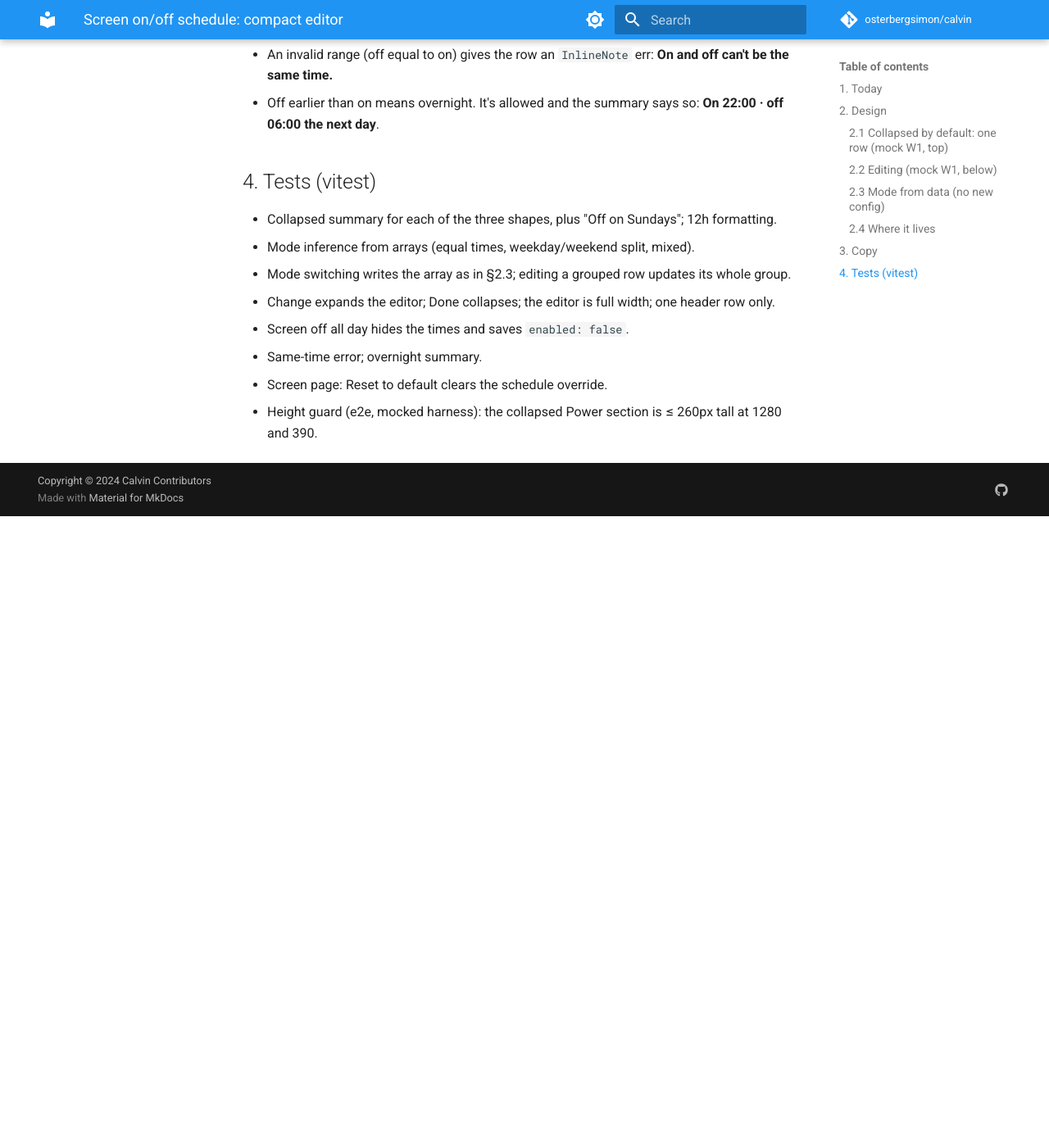
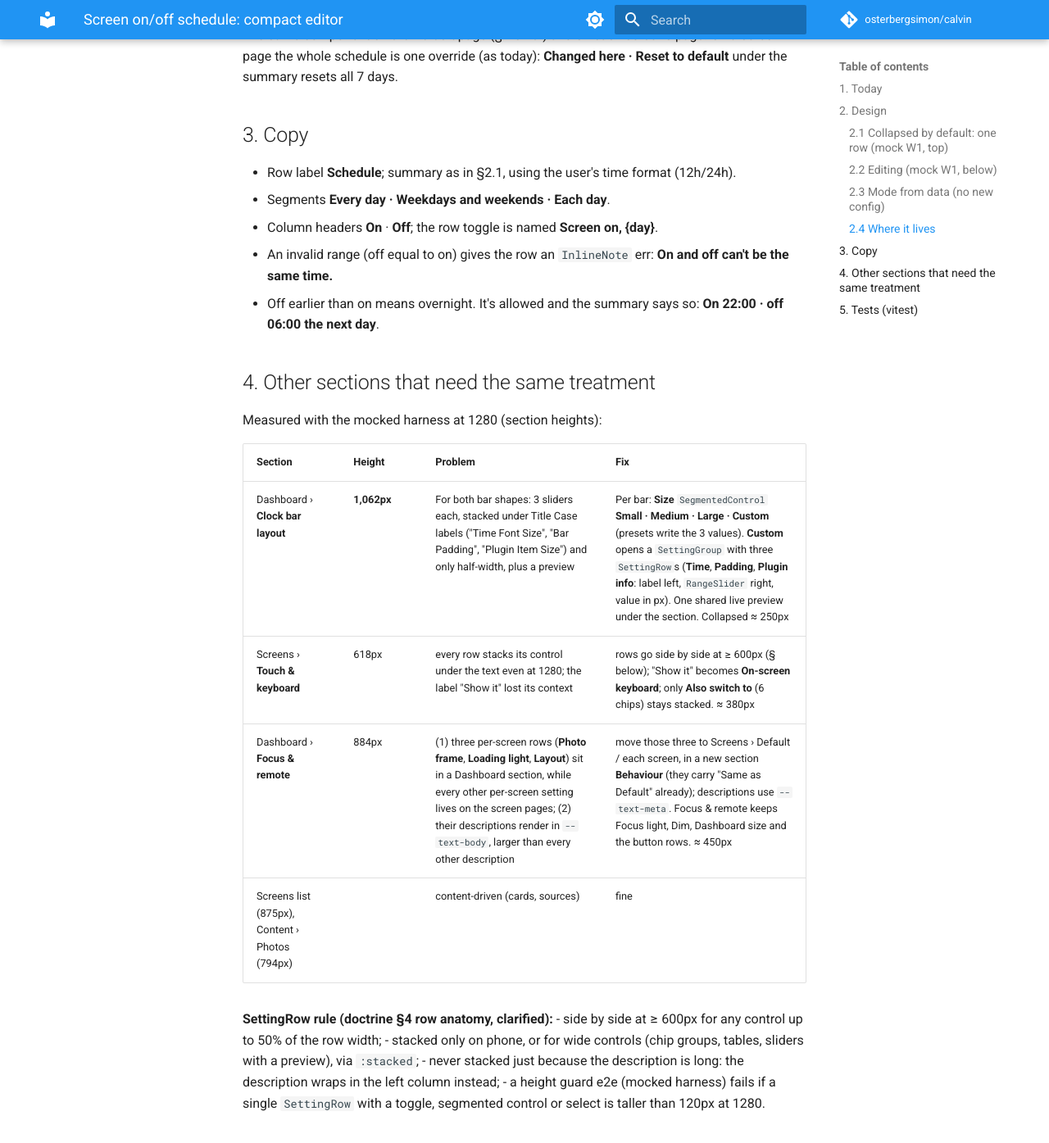
Before and after one commit to osterbergsimon/calvin, an MkDocs documentation site: the page built from docs/design/2026-11-01-screen-schedule.md, in a window 1280 px wide and 1400 px high, scrolled down 2053 px. Shown: the top 1395 px of the window at 82% size. Built offline with MkDocs 1.6.1 and Material for MkDocs 9.7.7, drawn with Linux system fonts in a browser that asks for light colours; comment, search, counter and statistics services are not loaded; before the commit the page ends 2683 px from its top, so only the background shows below that; some of the changed text lies outside the part shown.

Commit message:
docs(design): schedule on doctrine blocks (FieldTable, ToggleSwitch); other bloated sections

```diff
--- a/docs/design/2026-11-01-screen-schedule.md
+++ b/docs/design/2026-11-01-screen-schedule.md
@@ -37,12 +37,23 @@
    - Every day: 1 row, **Every day**.
    - Weekdays and weekends: 2 rows, **Mon–Fri** and **Sat–Sun**.
    - Each day: 7 rows, **Mon** … **Sun** (week order follows **Week starts on**).
-3. A row is 48px: the day label (`--text-label`, 4.5rem wide), then two `TextField type="time"` (`step` 900, i.e.
-   15-minute steps, `--control-height`, no per-field label; the accessible name is "Monday on" / "Monday off"), then
-   a **Screen off all day** check on the right (P3 native checkbox with `accent-color: var(--focus)` until a
-   shared checkbox exists). When checked, the two times hide and the row reads **Off all day** in `--ink-3`.
+3. A row is `--touch-target` tall:
+   - the day label (`--text-label`, 4.5rem wide);
+   - two `TextField type="time"` (`step` 900, i.e. 15-minute steps; `--control-height`; no per-field label; the
+     accessible name is "Monday on" / "Monday off");
+   - a `ToggleSwitch` on the right, accessible name **Screen on, Monday**. Off hides the two times and the row reads
+     **Off all day** in `--ink-3`.
 4. **Done** (`Button secondary sm`) collapses back to the summary. Changes save as you go (existing autosave), so
    Done only closes.
+
+**Doctrine blocks only, with no `<style>` in the feature:**
+- `SettingRow` for the summary row (label, summary as description, `Button` as control);
+- `SettingGroup` for the editor;
+- `SegmentedControl`, `TextField`, `ToggleSwitch`, `Button`, and `InlineNote` for the error;
+- the table is a **new block, `ui/FieldTable.vue`**: rows of label + controls, one header row, `--gap-inline`
+  between cells, `--touch-target` rows, `--text-meta` headers, stacking to label-over-controls under 360px. It gets a
+  gallery entry and leaves `DisplayScheduleGrid.vue` off the `settingsNoStyle` / `controlLint` allowlists. Any later
+  "same fields per row" editor reuses it.
 
 Heights: Every day ≈ 150px, Weekdays and weekends ≈ 200px, Each day ≈ 420px. All full width, so the phone shows the
 same table: day 4.5rem + two 7rem time fields fit 390px.
@@ -70,17 +81,36 @@
 
 - Row label **Schedule**; summary as in §2.1, using the user's time format (12h/24h).
 - Segments **Every day · Weekdays and weekends · Each day**.
-- Column headers **On** · **Off**; check **Screen off all day**.
+- Column headers **On** · **Off**; the row toggle is named **Screen on, {day}**.
 - An invalid range (off equal to on) gives the row an `InlineNote` err: **On and off can't be the same time.**
 - Off earlier than on means overnight. It's allowed and the summary says so: **On 22:00 · off 06:00 the next day**.
 
-## 4. Tests (vitest)
+## 4. Other sections that need the same treatment
+
+Measured with the mocked harness at 1280 (section heights):
+
+| Section | Height | Problem | Fix |
+|---|---|---|---|
+| Dashboard › **Clock bar layout** | **1,062px** | For both bar shapes: 3 sliders each, stacked under Title Case labels ("Time Font Size", "Bar Padding", "Plugin Item Size") and only half-width, plus a preview | Per bar: **Size** `SegmentedControl` **Small · Medium · Large · Custom** (presets write the 3 values). **Custom** opens a `SettingGroup` with three `SettingRow`s (**Time**, **Padding**, **Plugin info**: label left, `RangeSlider` right, value in px). One shared live preview under the section. Collapsed ≈ 250px |
+| Screens › **Touch & keyboard** | 618px | every row stacks its control under the text even at 1280; the label "Show it" lost its context | rows go side by side at ≥ 600px (§ below); "Show it" becomes **On-screen keyboard**; only **Also switch to** (6 chips) stays stacked. ≈ 380px |
+| Dashboard › **Focus & remote** | 884px | (1) three per-screen rows (**Photo frame**, **Loading light**, **Layout**) sit in a Dashboard section, while every other per-screen setting lives on the screen pages; (2) their descriptions render in `--text-body`, larger than every other description | move those three to Screens › Default / each screen, in a new section **Behaviour** (they carry "Same as Default" already); descriptions use `--text-meta`. Focus & remote keeps Focus light, Dim, Dashboard size and the button rows. ≈ 450px |
+| Screens list (875px), Content › Photos (794px) | | content-driven (cards, sources) | fine |
+
+**SettingRow rule (doctrine §4 row anatomy, clarified):**
+- side by side at ≥ 600px for any control up to 50% of the row width;
+- stacked only on phone, or for wide controls (chip groups, tables, sliders with a preview), via `:stacked`;
+- never stacked just because the description is long: the description wraps in the left column instead;
+- a height guard e2e (mocked harness) fails if a single `SettingRow` with a toggle, segmented control or select is
+  taller than 120px at 1280.
+
+## 5. Tests (vitest)
 
 - Collapsed summary for each of the three shapes, plus "Off on Sundays"; 12h formatting.
 - Mode inference from arrays (equal times, weekday/weekend split, mixed).
 - Mode switching writes the array as in §2.3; editing a grouped row updates its whole group.
 - Change expands the editor; Done collapses; the editor is full width; one header row only.
-- Screen off all day hides the times and saves `enabled: false`.
+- Turning a day's toggle off hides its times and saves `enabled: false`.
+- `FieldTable` unit tests + gallery entry; `DisplayScheduleGrid` removed from the lint allowlists.
 - Same-time error; overnight summary.
 - Screen page: Reset to default clears the schedule override.
 - Height guard (e2e, mocked harness): the collapsed Power section is ≤ 260px tall at 1280 and 390.
```
Also changed, not shown: docs/design/mocks/schedule/schedule.html (+12 -12 lines), docs/design/mocks/schedule/png/w1.png.
